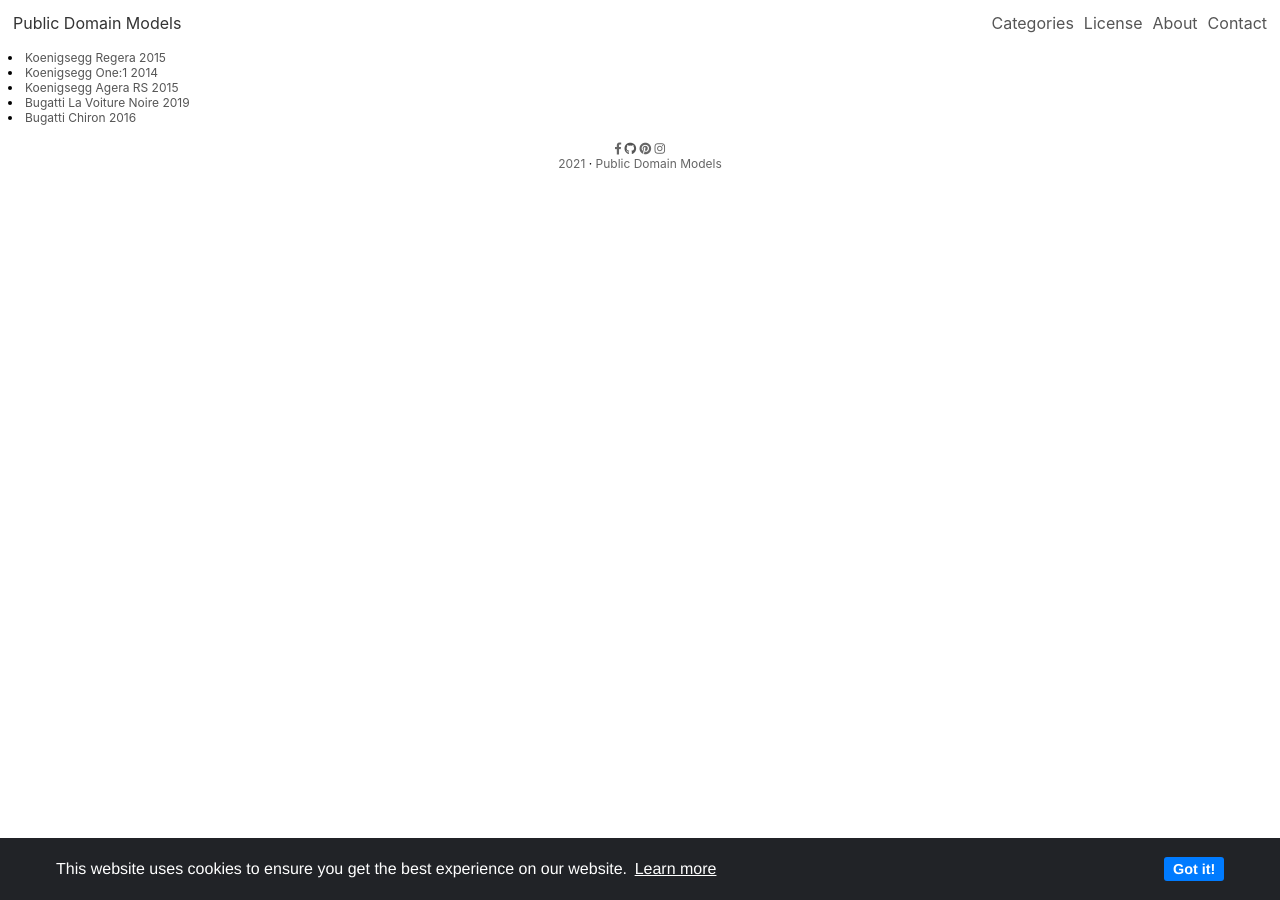
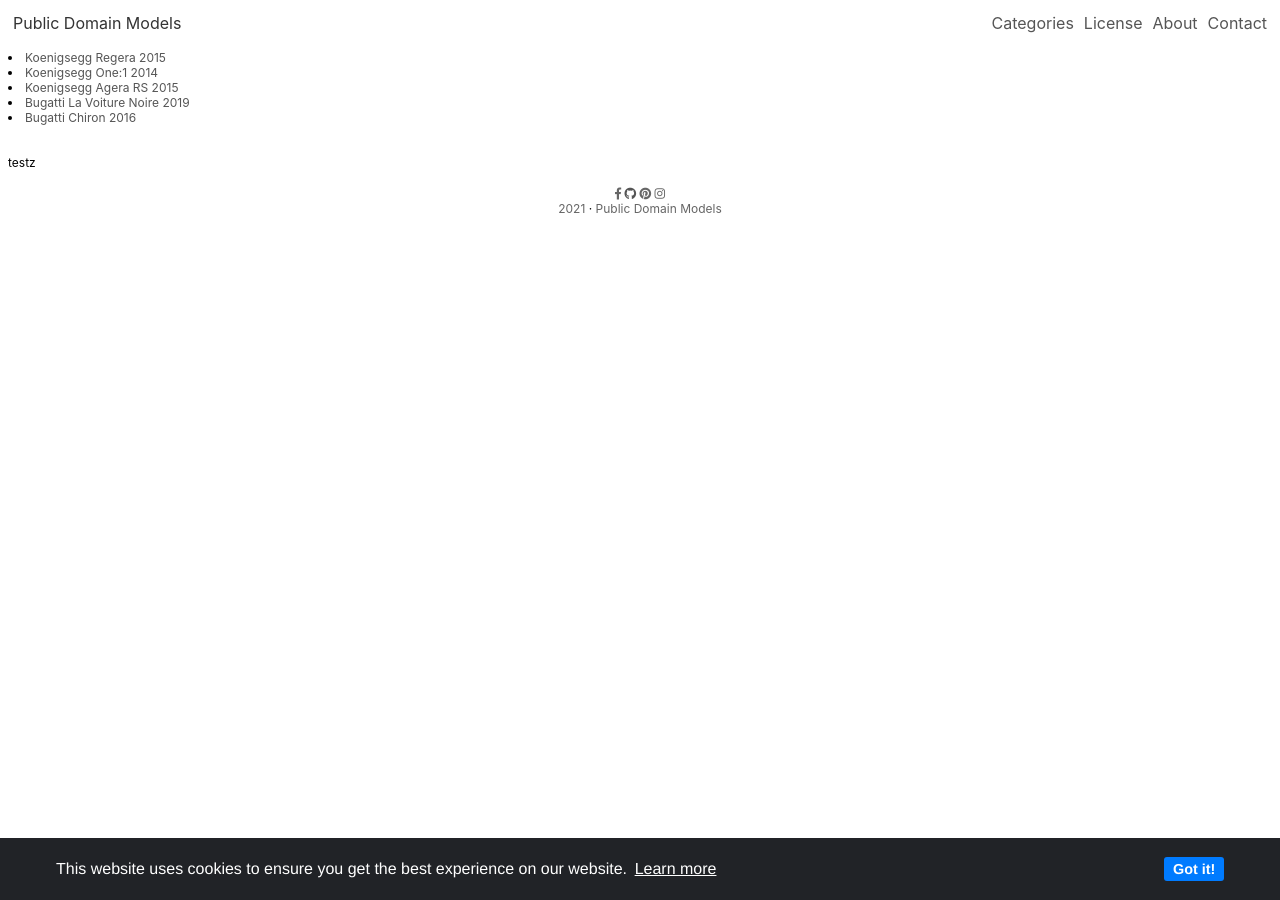
Before and after one commit to mohamadrido/project, a Jekyll site: the page built from game-assets.html, in a window 1280 px wide. Built offline with Jekyll 4.4.1, drawn with Linux system fonts in a browser that asks for light colours; nearby versions of some CDN libraries.

Commit message:
Update game-assets.html

```diff
--- a/game-assets.html
+++ b/game-assets.html
@@ -5,3 +5,12 @@
 {% for post in site.tags.supercar %}
 <li><a href="{{ site.baseurl }}{{ post.url }}">{{ post.title }}</a></li>
 {% endfor %}
+<br/>
+{% for post in site.categories.supercar %}
+<li><a href="{{ site.baseurl }}{{ post.url }}">{{ post.title }}</a></li>
+{% endfor %}
+<br/>
+testz
+{% for post in site.models.supercar %}
+<li><a href="{{ site.baseurl }}{{ post.url }}">{{ post.title }}</a></li>
+{% endfor %}
```
